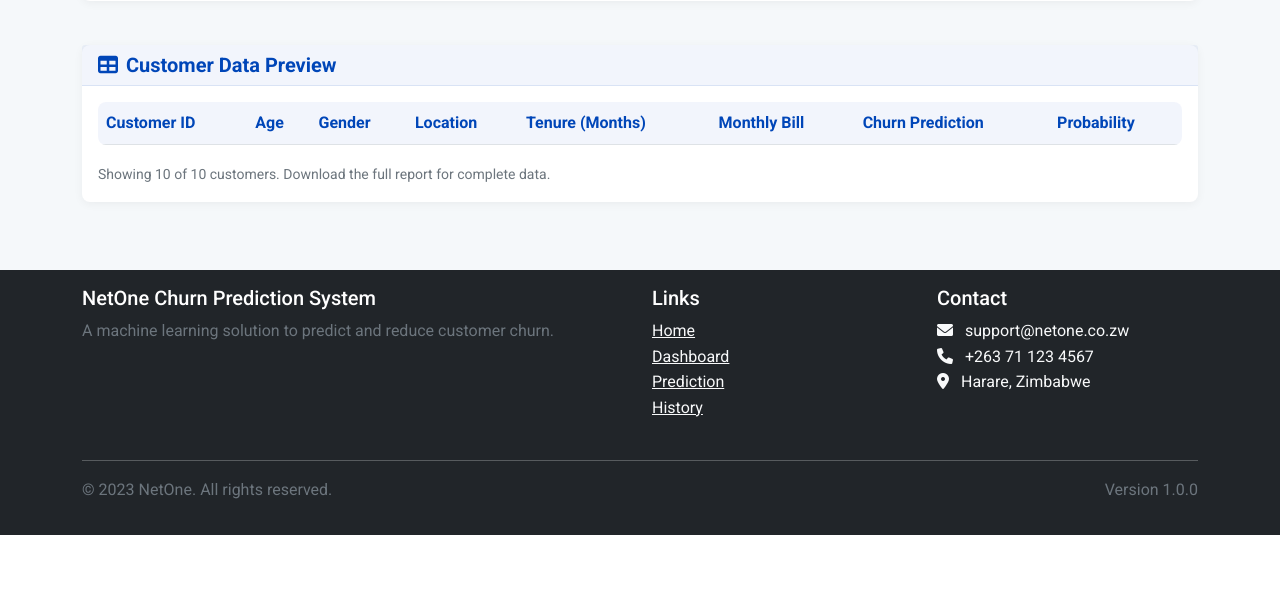
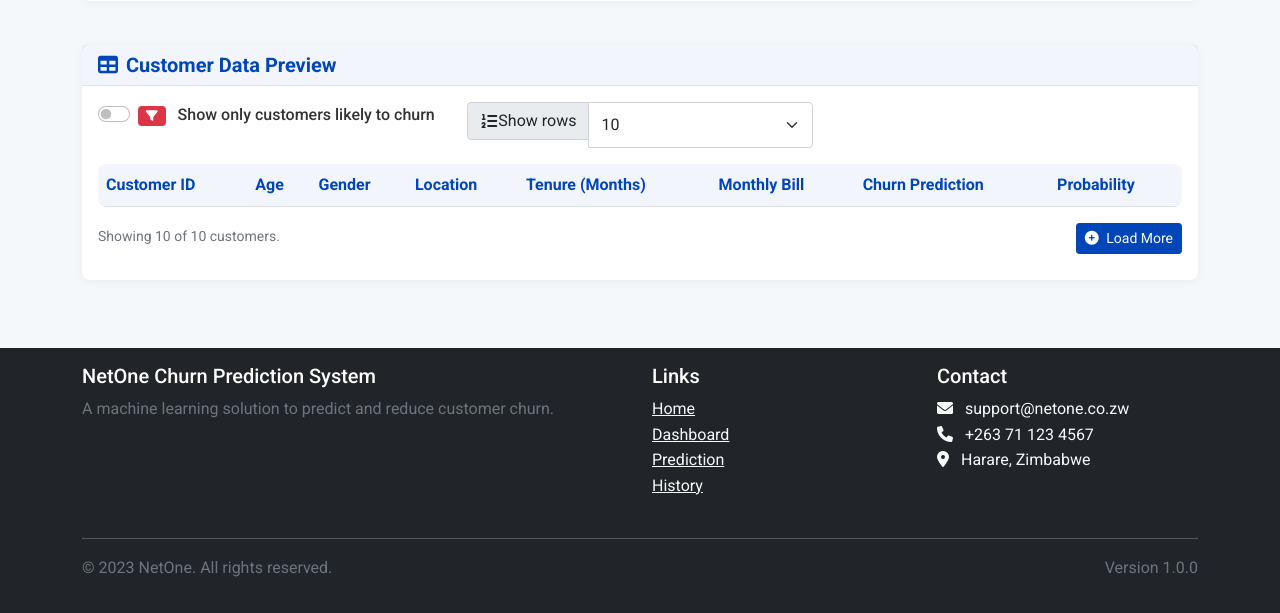
Before and after one commit to tatenda9972/netonechurnpre, a Flask app: page /prediction/1 in a window 1280 px wide. Shown: the part 1110-1723 px from the top of the page. Before the commit the page ends 1645 px from the top, so only its background shows below. Run offline with Flask 3, Linux system fonts and the light colour scheme; a user stored in the database is signed in; tables that the repository leaves empty hold one stand-in row (values such as "Sample post"); lists and menus that the app fills with data are empty; some libraries are stand-ins or nearby versions.

Commit message:
Enable viewing more customer data with filtering on the churn prediction page
Implements pagination, row display options, and churn filtering for the customer table in `prediction.html` and `main.js`.

Replit-Commit-Author: Agent
Replit-Commit-Session-Id: 16aeae20-a8c9-409c-b900-2f93c37c9214
Replit-Commit-Screenshot-Url: https://storage.googleapis.com/screenshot-production-us-central1/c127fb71-5fb5-4cc9-8e29-42fa888213f1/b9f79430-46dd-4e4d-aca2-60baedaacaa3.jpg

```diff
--- a/static/js/main.js
+++ b/static/js/main.js
@@ -89,6 +89,9 @@ document.addEventListener('DOMContentLoaded', function() {
 
     // Initialize charts if they exist on the page
     initializeCharts();
+
+    // Initialize customer data table with pagination and filtering
+    initializeCustomerTable();
 });
 
 // Function to initialize charts on the page
@@ -213,3 +216,141 @@ function copyToClipboard(text) {
         message.remove();
     }, 2000);
 }
+
+// Function to initialize customer data table with pagination and filtering
+function initializeCustomerTable() {
+    const customerTable = document.getElementById('customerTable');
+    if (!customerTable) return;
+
+    const allCustomerData = document.getElementById('allCustomerData');
+    const customerRows = allCustomerData ? allCustomerData.querySelectorAll('.customer-row') : [];
+    const customerTableBody = document.getElementById('customerTableBody');
+    const loadMoreBtn = document.getElementById('loadMoreBtn');
+    const churnFilterToggle = document.getElementById('churnFilterToggle');
+    const rowsToDisplay = document.getElementById('rowsToDisplay');
+    const visibleRowCount = document.getElementById('visibleRowCount');
+    const totalRowCount = document.getElementById('totalRowCount');
+
+    let displayedRows = 10;
+    let isChurnFilterOn = false;
+    let maxRows = 10;
+
+    // Format bill value with dollar sign
+    function formatBill(bill) {
+        if (bill === 'N/A' || bill === null || bill === undefined) return 'N/A';
+        return '$' + parseFloat(bill).toFixed(2);
+    }
+
+    // Format probability value with percentage
+    function formatProbability(probability) {
+        if (probability === 'N/A' || probability === null || probability === undefined) return 'N/A';
+        return parseFloat(probability).toFixed(1) + '%';
+    }
+
+    // Create table row HTML
+    function createRowHTML(rowData) {
+        const isChurning = rowData.getAttribute('data-is-churning') === '1';
+        const trClass = isChurning ? 'table-danger' : '';
+        const predictionBadge = isChurning ?
+            '<span class="badge bg-danger">Likely to Churn</span>' :
+            '<span class="badge bg-success">Likely to Stay</span>';
+
+        return `
+            <tr class="${trClass}" data-is-churning="${isChurning ? '1' : '0'}">
+                <td>${rowData.getAttribute('data-id')}</td>
+                <td>${rowData.getAttribute('data-age')}</td>
+                <td>${rowData.getAttribute('data-gender')}</td>
+                <td>${rowData.getAttribute('data-location')}</td>
+                <td>${rowData.getAttribute('data-tenure')}</td>
+                <td>${formatBill(rowData.getAttribute('data-bill'))}</td>
+                <td>${predictionBadge}</td>
+                <td>${formatProbability(rowData.getAttribute('data-probability'))}</td>
+            </tr>
+        `;
+    }
+
+    // Update the displayed row counter
+    function updateRowCount(displayedRowCount, totalAvailableRows) {
+        if (visibleRowCount) visibleRowCount.textContent = displayedRowCount;
+        if (totalRowCount) totalRowCount.textContent = totalAvailableRows;
+    }
+
+    // Update the table with filtered and limited rows
+    function updateTable() {
+        if (!customerTableBody || !customerRows.length) return;
+
+        // Clear current table
+        customerTableBody.innerHTML = '';
+
+        // Count total available rows after applying filter
+        let totalAvailableRows = 0;
+        let rowsAdded = 0;
+
+        // Add rows to the table up to the limit
+        for (let i = 0; i < customerRows.length; i++) {
+            const row = customerRows[i];
+            const isChurning = row.getAttribute('data-is-churning') === '1';
+
+            // Apply churn filter if active
+            if (isChurnFilterOn && !isChurning) continue;
+
+            totalAvailableRows++;
+
+            // Only add rows up to current display limit
+            if (rowsAdded < displayedRows) {
+                customerTableBody.innerHTML += createRowHTML(row);
+                rowsAdded++;
+            }
+        }
+
+        // Update displayed row count
+        updateRowCount(rowsAdded, totalAvailableRows);
+
+        // Update load more button visibility
+        if (loadMoreBtn) {
+            if (rowsAdded >= totalAvailableRows) {
+                loadMoreBtn.disabled = true;
+                loadMoreBtn.classList.add('disabled');
+            } else {
+                loadMoreBtn.disabled = false;
+                loadMoreBtn.classList.remove('disabled');
+            }
+        }
+    }
+
+    // Load more rows when the button is clicked
+    if (loadMoreBtn) {
+        loadMoreBtn.addEventListener('click', function() {
+            // Increase displayed rows by the current increment
+            displayedRows += maxRows;
+            updateTable();
+        });
+    }
+
+    // Toggle filter to show only customers likely to churn
+    if (churnFilterToggle) {
+        churnFilterToggle.addEventListener('change', function() {
+            isChurnFilterOn = this.checked;
+            // Reset displayed rows when filter changes
+            displayedRows = maxRows;
+            updateTable();
+        });
+    }
+
+    // Change the number of rows to display
+    if (rowsToDisplay) {
+        rowsToDisplay.addEventListener('change', function() {
+            const value = this.value;
+            if (value === 'all') {
+                displayedRows = 9999; // Effectively show all rows
+            } else {
+                maxRows = parseInt(value, 10);
+                displayedRows = maxRows;
+            }
+            updateTable();
+        });
+    }
+
+    // Initialize the table on page load
+    updateTable();
+}
--- a/templates/prediction.html
+++ b/templates/prediction.html
@@ -135,8 +135,36 @@
                 </h5>
             </div>
             <div class="card-body">
+                <!-- Controls for filtering and display options -->
+                <div class="row mb-3">
+                    <div class="col-md-4">
+                        <div class="form-check form-switch">
+                            <input class="form-check-input" type="checkbox" id="churnFilterToggle">
+                            <label class="form-check-label" for="churnFilterToggle">
+                                <span class="badge bg-danger me-2">
+                                    <i class="fas fa-filter"></i>
+                                </span> Show only customers likely to churn
+                            </label>
+                        </div>
+                    </div>
+                    <div class="col-md-4">
+                        <div class="input-group">
+                            <label class="input-group-text" for="rowsToDisplay">
+                                <i class="fas fa-list-ol"></i> Show rows
+                            </label>
+                            <select class="form-select" id="rowsToDisplay">
+                                <option value="10" selected>10</option>
+                                <option value="25">25</option>
+                                <option value="50">50</option>
+                                <option value="100">100</option>
+                                <option value="all">All</option>
+                            </select>
+                        </div>
+                    </div>
+                </div>
+
                 <div class="table-responsive">
-                    <table class="table table-hover">
+                    <table class="table table-hover" id="customerTable">
                         <thead>
                             <tr>
                                 <th>Customer ID</th>
@@ -149,12 +177,14 @@
                                 <th>Probability</th>
                             </tr>
                         </thead>
-                        <tbody>
+                        <tbody id="customerTableBody">
+                            <!-- Initial rows will be rendered here and more will be added by JavaScript -->
                             {% set customer_data = details.get('customer_predictions', {}) %}
                             {% for id, row in customer_data.items() %}
                                 {% if loop.index <= 10 %}
                                     {% set is_churning = row.get('prediction', 0) == 1 %}
-                                    <tr class="{{ 'table-danger' if is_churning else '' }}">
+                                    <tr class="{{ 'table-danger' if is_churning else '' }}"
+                                        data-is-churning="{{ '1' if is_churning else '0' }}">
                                         <td>{{ row.get('Customer_ID', 'N/A') }}</td>
                                         <td>{{ row.get('Age', 'N/A') }}</td>
                                         <td>{{ row.get('Gender', 'N/A') }}</td>
@@ -187,8 +217,37 @@
                         </tbody>
                     </table>
                 </div>
-                <div class="text-muted">
-                    <small>Showing 10 of {{ prediction.total_customers }} customers. Download the full report for complete data.</small>
+
+                <!-- Load more and row count display -->
+                <div class="row">
+                    <div class="col-md-6">
+                        <div class="text-muted mb-3">
+                            <small id="rowCountDisplay">Showing <span id="visibleRowCount">10</span> of <span id="totalRowCount">{{ prediction.total_customers }}</span> customers.</small>
+                        </div>
+                    </div>
+                    <div class="col-md-6 text-end">
+                        <button type="button" class="btn btn-primary btn-sm" id="loadMoreBtn">
+                            <i class="fas fa-plus-circle me-1"></i> Load More
+                        </button>
+                    </div>
+                </div>
+
+                <!-- Hidden data for JavaScript to access -->
+                <div id="allCustomerData" style="display:none;"
+                     data-total-customers="{{ prediction.total_customers }}">
+                    {% for id, row in customer_data.items() %}
+                        {% set is_churning = row.get('prediction', 0) == 1 %}
+                        <div class="customer-row"
+                             data-id="{{ row.get('Customer_ID', 'N/A') }}"
+                             data-age="{{ row.get('Age', 'N/A') }}"
+                             data-gender="{{ row.get('Gender', 'N/A') }}"
+                             data-location="{{ row.get('Location', 'N/A') }}"
+                             data-tenure="{{ row.get('Tenure_Months', 'N/A') }}"
+                             data-bill="{{ row.get('Monthly_Bill', 'N/A') }}"
+                             data-is-churning="{{ '1' if is_churning else '0' }}"
+                             data-probability="{{ row.get('churn_probability', 0)|float * 100 }}">
+                        </div>
+                    {% endfor %}
                 </div>
             </div>
         </div>
```
